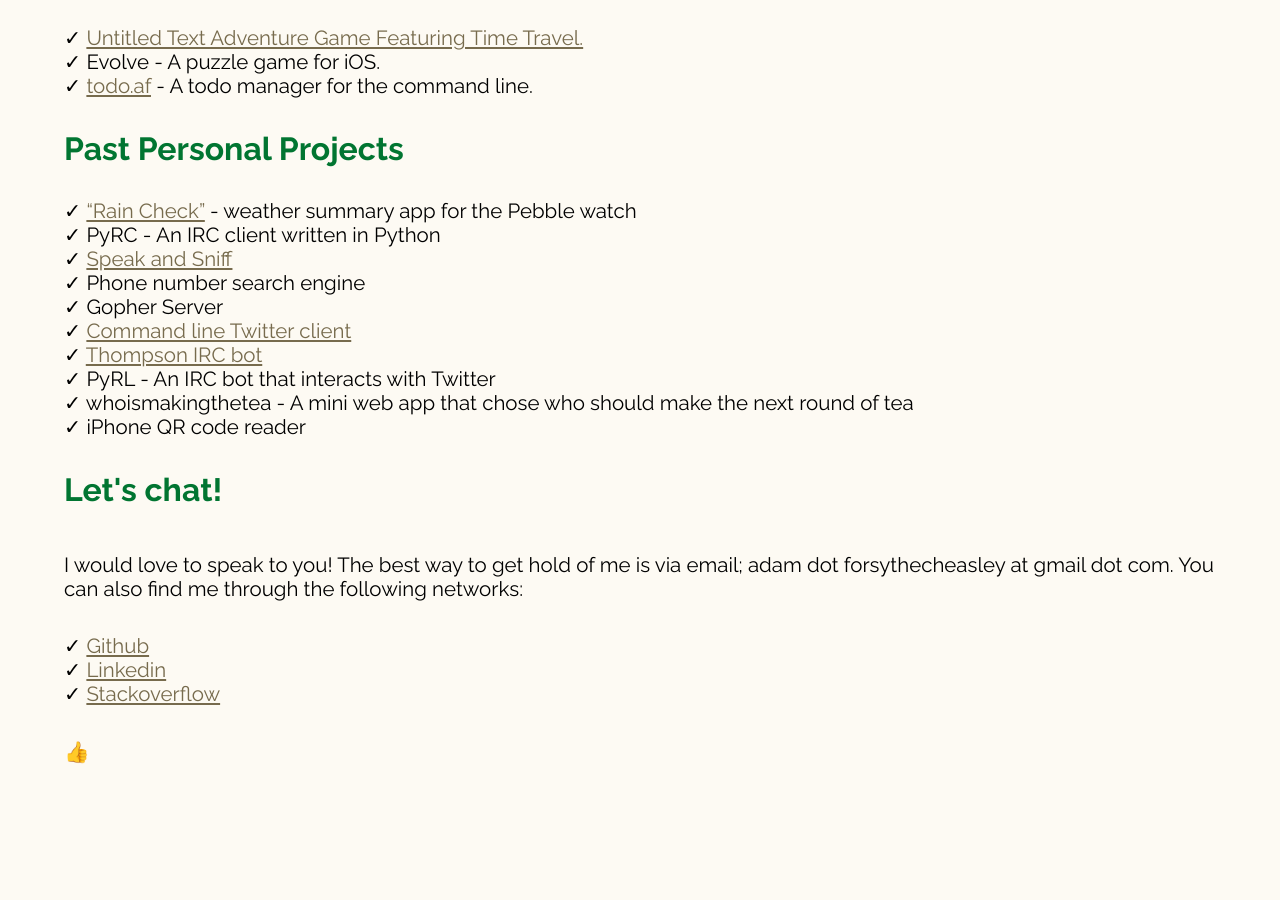
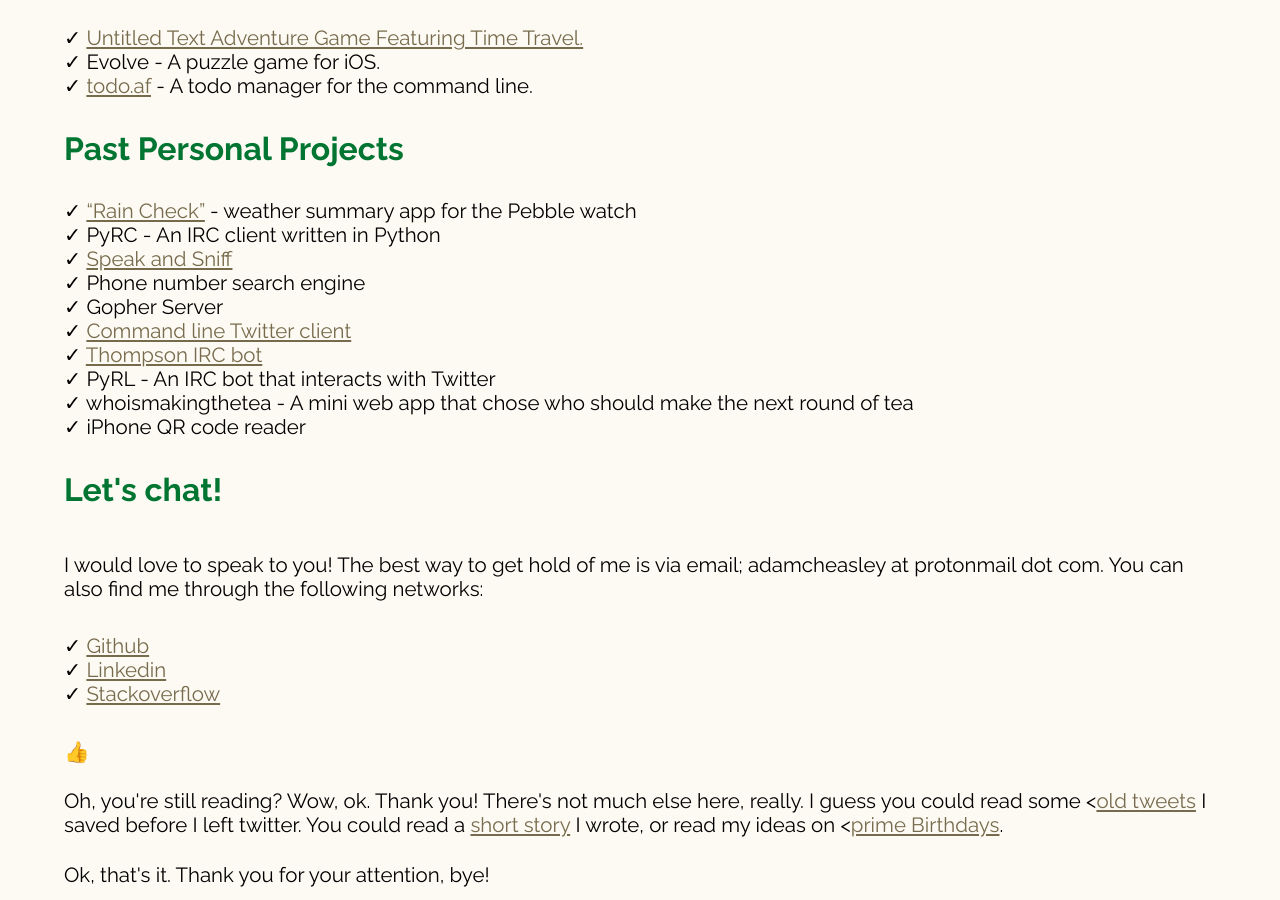
Before and after one commit to adamcheasley/adamcheasley.github.io, a Jekyll site: the page built from index.html, in a window 1280 px wide and 900 px high, scrolled down 1693 px. Built offline with Jekyll 4.4.1, drawn with Linux system fonts in a browser that asks for light colours; before the commit the page ends 2469 px from its top, so only the background shows below that.

Commit message:
Update email address

```diff
--- a/index.html
+++ b/index.html
@@ -72,7 +72,7 @@ layout: default
 
       <h3>Let's chat!</h3>
       <p>I would love to speak to you! The best way to get hold of me is via email;
-    adam dot forsythecheasley at gmail dot com. You can also find me through the following networks:</p>
+    adamcheasley at protonmail dot com. You can also find me through the following networks:</p>
     <ul>
       <li><a href="https://github.com/adamcheasley">Github</a></li>
       <li><a href="http://www.linkedin.com/in/adamcheasley">Linkedin</a></li>
@@ -80,3 +80,6 @@ layout: default
     </ul>
 
     <p>👍</p>
+
+    <p>Oh, you're still reading? Wow, ok. Thank you! There's not much else here, really. I guess you could read some <<a href="/tweets">old tweets</a> I saved before I left twitter. You could read a <a href="/story">short story</a> I wrote, or read my ideas on <<a href="/prime">prime Birthdays</a>.</p>
+    <p>Ok, that's it. Thank you for your attention, bye!</p>
```
